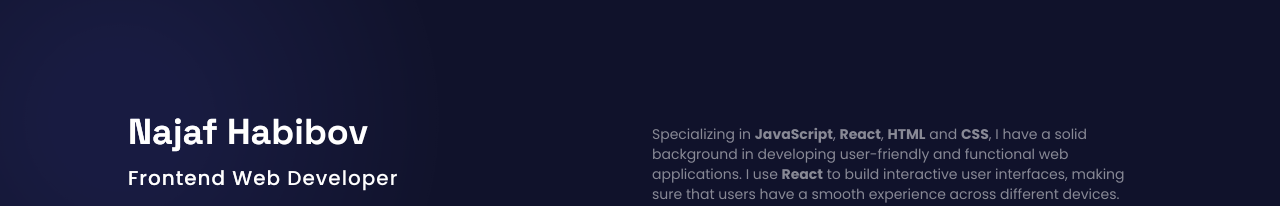
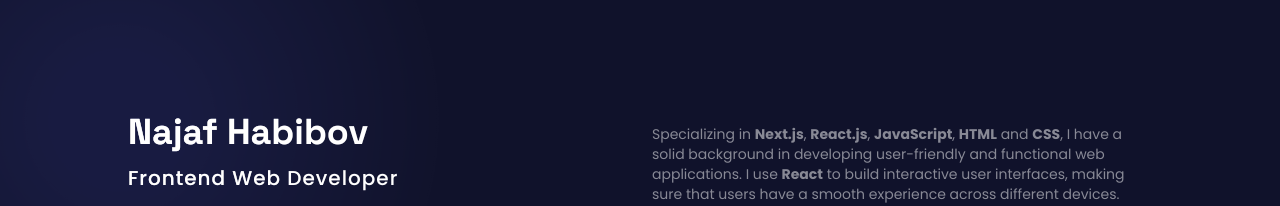
Before and after one commit to Habibov97/Portfolio, a React (Vite) app: page / in a window 1280 px wide. Shown: the top 206 px of the page. Built offline with nearby package versions, Linux system fonts and the light colour scheme; a web font is replaced by a local one.

Commit message:
small fixes

```diff
--- a/src/Components/About.tsx
+++ b/src/Components/About.tsx
@@ -36,7 +36,7 @@ const About: React.FC<setActive> = ({setAbout}) => {
         <div id="about" ref={aboutRef} className="text-white font-Poppin  text-sm">
             <div className="flex flex-col gap-3 p-3 lg:px-3 opacity-50">
                 <p>
-                    Specializing in <strong>JavaScript</strong>, <strong>React</strong>, <strong>HTML</strong> and <strong>CSS</strong>, I have a solid background in developing user-friendly and functional web applications. I use <strong>React</strong> to build interactive user interfaces, making sure that users have a smooth experience across different devices.
+                    Specializing in <strong>Next.js</strong>, <strong>React.js</strong>, <strong>JavaScript</strong>, <strong>HTML</strong> and <strong>CSS</strong>, I have a solid background in developing user-friendly and functional web applications. I use <strong>React</strong> to build interactive user interfaces, making sure that users have a smooth experience across different devices.
                 </p>
                 <p>
                     I keep myself updated with the latest trends in web development, allowing me to incorporate new technologies into my work. My focus on modern web tools drives me to deliver creative results that meet user needs and project goals. I pay close attention to detail, testing and optimizing my applications to ensure they work well and efficiently.
--- a/src/Components/Details.tsx
+++ b/src/Components/Details.tsx
@@ -44,7 +44,7 @@ const Details: React.FC<setActive> = ({setDetails}) => {
           <div ref={detailtRef} id="details" className="flex flex-col">
               <div className="text-white font-Poppin opacity-50  text-sm flex flex-col gap-3">
                   <h2 className="text-xl font-Poppin font-bold">My path</h2>
-                  <p>"I am a passionate web developer with a robust background in modern programming languages and frameworks. Over time, I’ve built proficiency in <strong>JavaScript</strong> and mastered in library <strong>React</strong> and for state managment in <strong>Redux Toolkit</strong>, <strong>Context API</strong>  which allow me to create dynamic and highly interactive user experiences. My design skills are supported by tools such as <strong>Figma</strong>, where I bring UI concepts to life, along with extensive use of <strong>Tailwind CSS</strong>, <strong>Bootstrap</strong> for responsive, visually appealing interfaces.</p>
+                  <p>"I am a passionate web developer with a robust background in modern programming languages and frameworks. Over time, I’ve built proficiency in <strong>JavaScript</strong> and mastered in library <strong>React</strong> as framework <strong>Next.js</strong>  and for state managment in <strong>Redux Toolkit</strong>, <strong>Context API</strong>  which allow me to create dynamic and highly interactive user experiences. My design skills are supported by tools such as <strong>Figma</strong>, where I bring UI concepts to life, along with extensive use of <strong>Tailwind CSS</strong>, <strong>Bootstrap</strong> for responsive, visually appealing interfaces.</p>
 
                   <p>My learning journey is continuous, and I’m always excited to dive into new tools and technologies. Currently, I am expanding my skill set by learning <strong>GSAP</strong> to create advanced animations, <strong>TypeScript</strong> for better code scalability and <strong>Node.js</strong> to gain backend development capabilities. With each new technology, I am focused on developing versatile skills that keep me adaptable and ready for innovative challenges in the tech field."</p>
 
```
